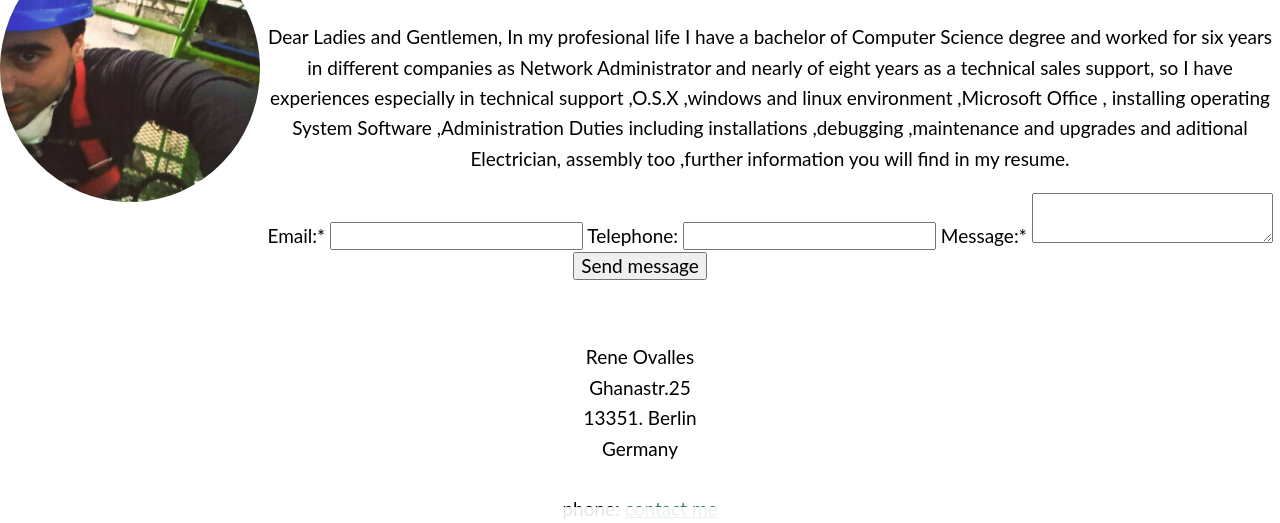
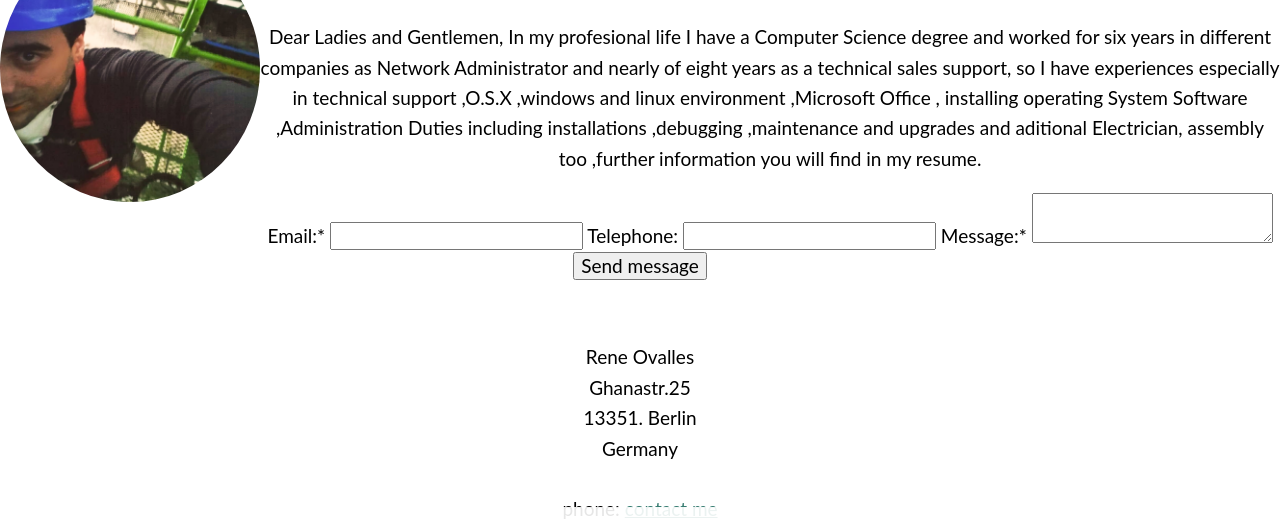
Before and after one commit to 3l3m3nt296/website-portfolio, a plain HTML site: page contact.html in a window 1280 px wide. Shown: the part 193-716 px from the top of the page. Drawn offline with Linux system fonts and the light colour scheme; a web font is replaced by a local one.

Commit message:
update info

```diff
--- a/contact.html
+++ b/contact.html
@@ -38,7 +38,7 @@
             <img src="img/job.jpeg" class="profile__portrait" alt="Rene with a helm">
             <h1>Contact Rene Ovalles</h1>
             <p>Dear Ladies and Gentlemen,
-                In my profesional life I have a bachelor of Computer Science degree and worked for six years in
+                In my profesional life I have a Computer Science degree and worked for six years in
                 different companies as Network Administrator and nearly of eight years as a technical sales support, so
                 I have experiences especially in technical support ,O.S.X ,windows and linux environment ,Microsoft
                 Office , installing operating System Software ,Administration Duties including installations ,debugging
```
